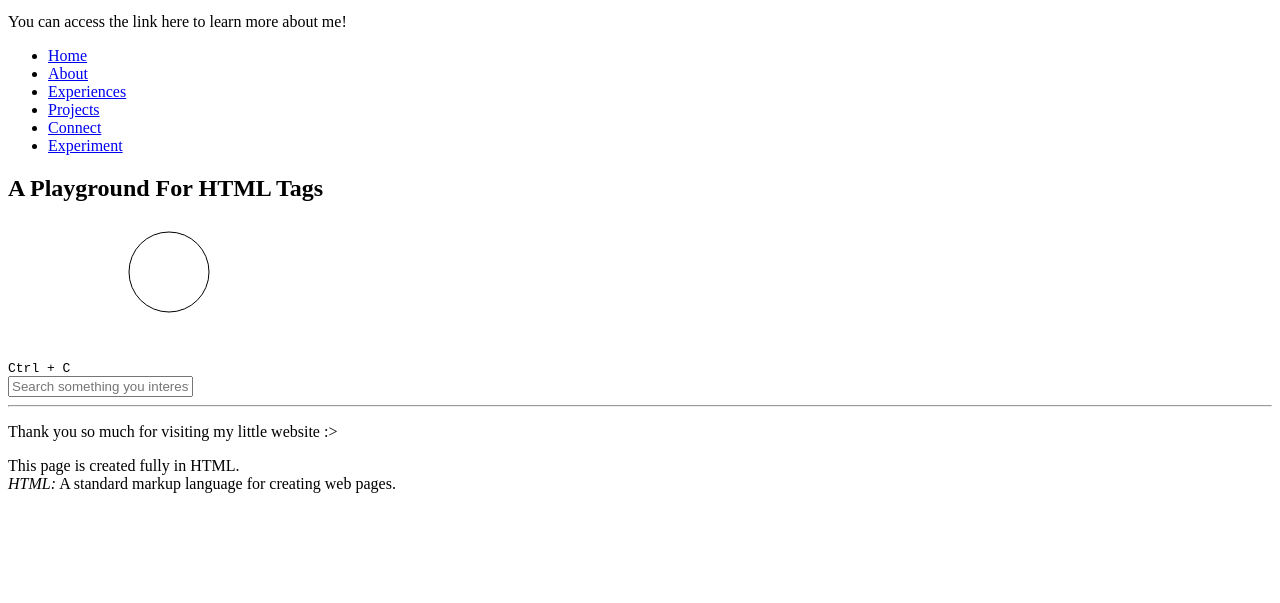
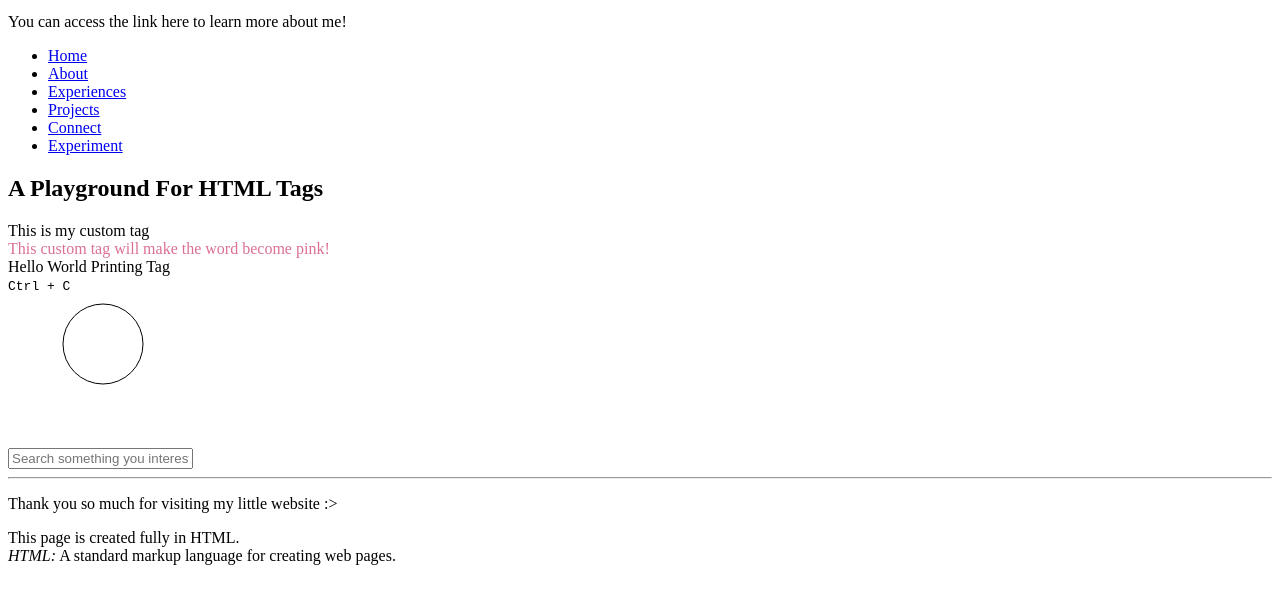
Before and after one commit to hoatuyet423/cse134b-hw5, a plain HTML site: page experiment.html in a window 1280 px wide. Shown: the part 101-704 px from the top of the page. Drawn offline with Linux system fonts and the light colour scheme.

Commit message:
add custom tag

```diff
--- a/experiment.html
+++ b/experiment.html
@@ -6,6 +6,20 @@
     <meta name="viewport" content="width=device-width, initial-scale=1.0">
     <title>Jenny's Portfolio</title>
     <link rel="icon" href="favicon.ico">
+    <style>
+        cool-custom-tag{
+            color: palevioletred;
+        }
+    </style>
+    <script>
+        class HelloWorld extends HTMLElement {
+            constructor() {
+              super();
+              console.log("Hello World!");
+            }
+          }
+          customElements.define('hello-world', HelloWorld);
+    </script>
 </head>
 
 <body>
@@ -33,7 +47,13 @@
         <section id="experiment">
             <h2>A Playground For HTML Tags</h2>
 
-            <kbd>Ctrl + C</kbd>
+            <custom-tag>This is my custom tag</custom-tag> <br>
+
+            <cool-custom-tag>This custom tag will make the word become pink!</cool-custom-tag> <br>
+
+            <hello-world> Hello World Printing Tag</hello-world> <br>
+
+            <kbd>Ctrl + C</kbd> <br>
 
             <canvas id="myCanvas"></canvas>
             <script>
```
